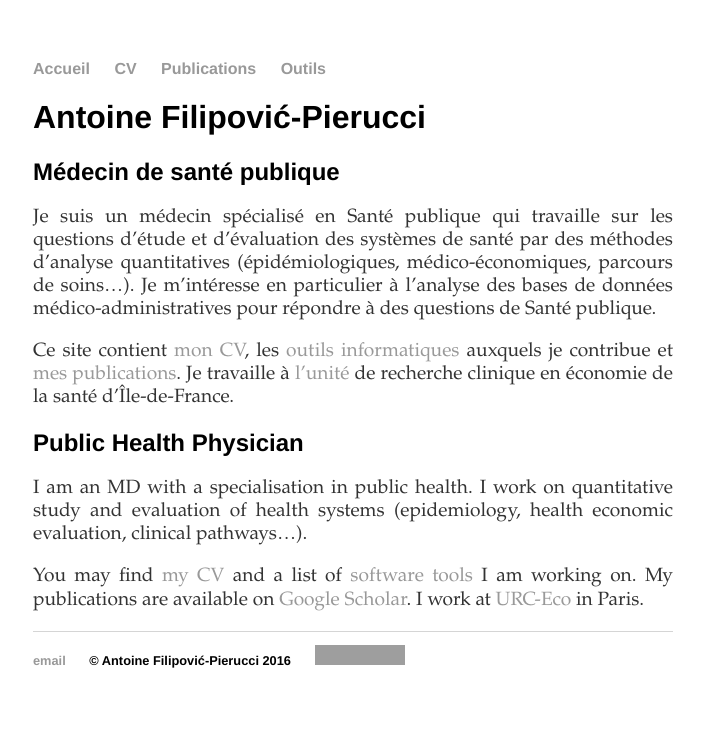
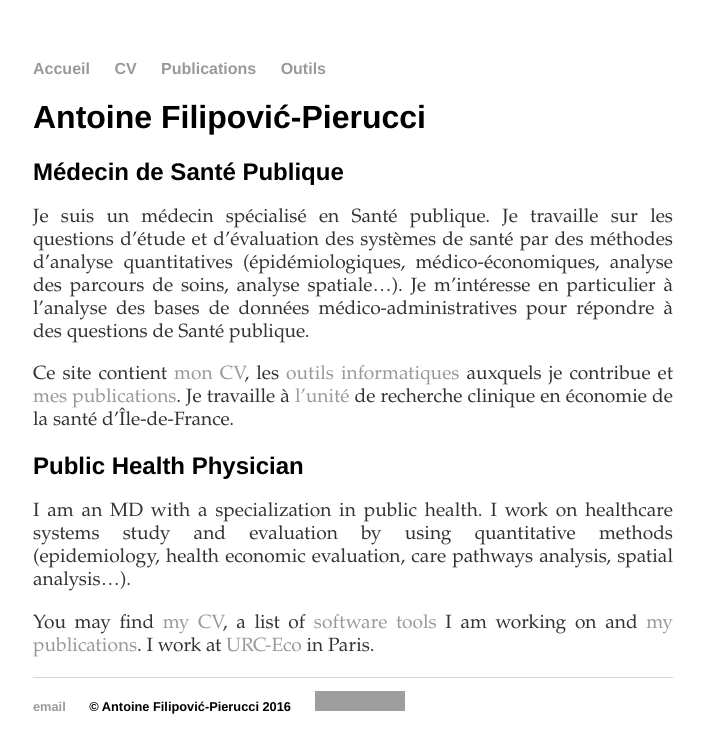
Before and after one commit to pierucci/pierucci.github.io, a Jekyll site: the page built from index.md, in a window 1280 px wide. Shown: the top 753 px of the page, without its empty margins (287-991 px from the left). Built offline with Jekyll 4.4.1, drawn with Linux system fonts in a browser that asks for light colours; grey boxes are pictures that could not be loaded.

Commit message:
better english version

```diff
--- a/index.md
+++ b/index.md
@@ -5,26 +5,21 @@ title: Antoine Filipović-Pierucci
 
 # Antoine Filipović-Pierucci
 
-## Médecin de santé publique
+## Médecin de Santé Publique
 
-Je suis un médecin spécialisé en Santé publique qui travaille
+Je suis un médecin spécialisé en Santé publique. Je travaille
 sur les questions d'étude et d'évaluation des systèmes de santé par des méthodes
-d'analyse quantitatives (épidémiologiques, médico-économiques, parcours de soins...).
+d'analyse quantitatives (épidémiologiques, médico-économiques, analyse des parcours de soins, analyse spatiale...).
 Je m'intéresse en particulier à l'analyse des bases de
 données médico-administratives pour répondre à des questions de Santé publique.
 
-Ce site contient [mon CV](/cv), les
-[outils informatiques](/tools) auxquels je contribue et
-[mes publications](/papers).
-Je travaille à [l'unité](http://www.urc-eco.fr) de recherche clinique en économie de la
-santé d'Île-de-France.
+Ce site contient [mon CV](/cv), les [outils informatiques](/tools) auxquels je contribue et [mes publications](/papers).
+Je travaille à [l'unité](http://www.urc-eco.fr) de recherche clinique en économie de la santé d'Île-de-France.
 
 ## Public Health Physician
 
-I am an MD with a specialisation in public health. I work on quantitative study and
-evaluation of health systems (epidemiology, health economic evaluation, clinical pathways...).
+I am an MD with a specialization in public health. I work on healthcare systems study and
+evaluation by using quantitative methods (epidemiology, health economic evaluation, care pathways analysis, spatial analysis...).
 
-You may find [my CV](/cv) and a list of
-[software tools](/tools) I am working on. My publications
-are available on [Google Scholar](https://scholar.google.com/citations?user=F-6yCr0AAAAJ).
+You may find [my CV](/cv), a list of [software tools](/tools) I am working on and [my publications](/papers).
 I work at [URC-Eco]((http://www.urc-eco.fr)) in Paris.
```
